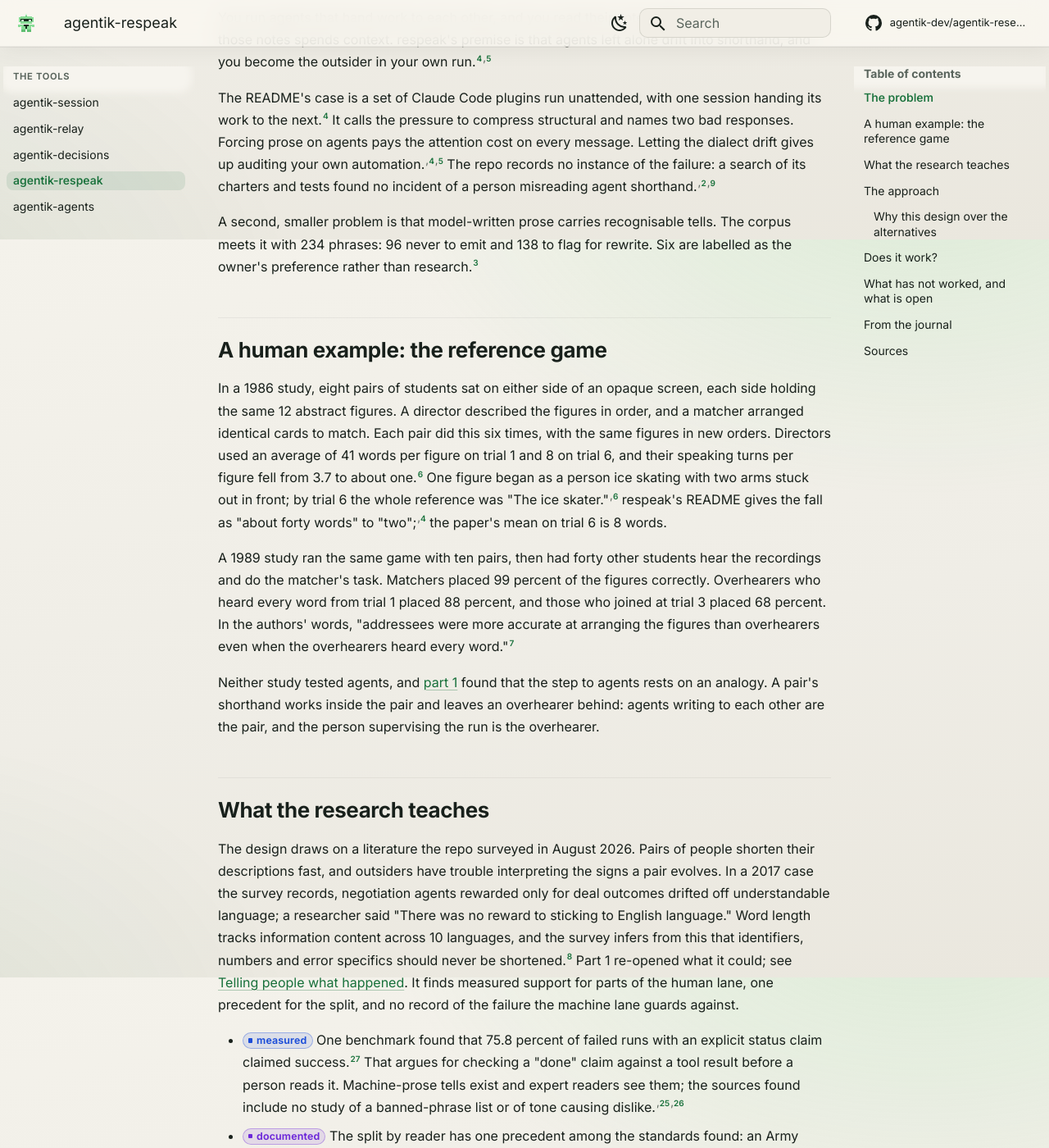
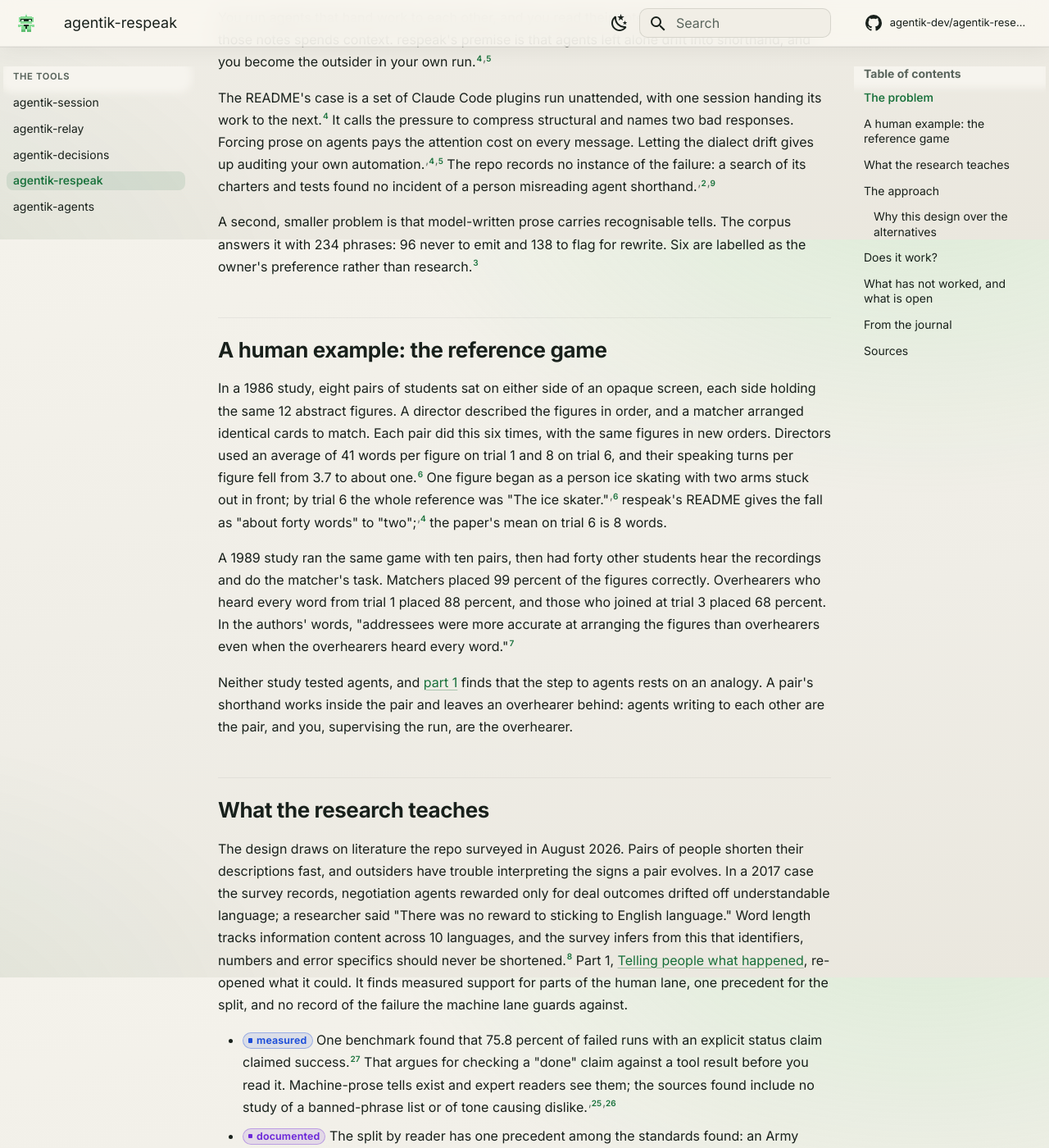
Before and after one commit to agentik-dev/agentik-research, an MkDocs documentation site: the page built from docs/tools/respeak.md, in a window 1280 px wide and 1400 px high, scrolled down 608 px. Shown: the whole window at 82% size. Built offline with MkDocs 1.6.1 and Material for MkDocs 9.7.7, drawn with Linux system fonts in a browser that asks for light colours; comment, search, counter and statistics services are not loaded; some of the changed text lies outside the part shown.

Commit message:
phase 6: the editor's pass on the respeak tool page
The evidence table names the third refusal (2026-09-22-3b: a render that
summarized the document), so it agrees with the three charters above it.

Co-Authored-By: Claude Opus 5.5 <noreply@anthropic.com>
Claude-Session: https://claude.ai/code/session_01R5RHzc5egLvnAPkepxJvb8

```diff
--- a/docs/tools/respeak.md
+++ b/docs/tools/respeak.md
@@ -1,6 +1,6 @@
 # agentik-respeak
 
-agentik-respeak is a Claude Code plugin that splits communication into two lanes. Agents may write shorthand to each other, but only for terms a lexicon ratifies. A person reads a narrative that a translator subagent writes in one of three modes; a style gate checks that narrative, and a verifier checks that an editorial pass kept the structure.[^readme] It is for the person who supervises agents that hand work to each other. Its evidence is our use on one owner's repos and sites, and it covers the human lane's tooling, not the problem or the machine lane. Repo facts on this page are the record at commit c83e9b8, the repo's head on 2026-10-14, unless marked otherwise.
+agentik-respeak is a Claude Code plugin that splits communication into two lanes. Agents may write shorthand to each other, but only for terms a lexicon ratifies. You read a narrative that a translator subagent writes in one of three modes; a style gate checks that narrative, and a verifier checks that an editorial pass kept the structure.[^readme] It is for you if you supervise agents that hand work to each other. The evidence is our use on one owner's repos and sites, and it covers the human lane's tooling, not the problem or the machine lane. Repo facts on this page are the record at commit c83e9b8, the repo's head on 2026-10-14, unless marked otherwise.
 
 ## The problem
 
@@ -8,7 +8,7 @@ You run agents that hand work to each other, and you read their notes afterwards
 
 The README's case is a set of Claude Code plugins run unattended, with one session handing its work to the next.[^readme] It calls the pressure to compress structural and names two bad responses. Forcing prose on agents pays the attention cost on every message. Letting the dialect drift gives up auditing your own automation.[^readme][^architecture] The repo records no instance of the failure: a search of its charters and tests found no incident of a person misreading agent shorthand.[^sittings][^tests]
 
-A second, smaller problem is that model-written prose carries recognisable tells. The corpus meets it with 234 phrases: 96 never to emit and 138 to flag for rewrite. Six are labelled as the owner's preference rather than research.[^corpus]
+A second, smaller problem is that model-written prose carries recognisable tells. The corpus answers it with 234 phrases: 96 never to emit and 138 to flag for rewrite. Six are labelled as the owner's preference rather than research.[^corpus]
 
 ## A human example: the reference game
 
@@ -16,13 +16,13 @@ In a 1986 study, eight pairs of students sat on either side of an opaque screen,
 
 A 1989 study ran the same game with ten pairs, then had forty other students hear the recordings and do the matcher's task. Matchers placed 99 percent of the figures correctly. Overhearers who heard every word from trial 1 placed 88 percent, and those who joined at trial 3 placed 68 percent. In the authors' words, "addressees were more accurate at arranging the figures than overhearers even when the overhearers heard every word."[^schober]
 
-Neither study tested agents, and [part 1](../field/telling-people.md) found that the step to agents rests on an analogy. A pair's shorthand works inside the pair and leaves an overhearer behind: agents writing to each other are the pair, and the person supervising the run is the overhearer.
+Neither study tested agents, and [part 1](../field/telling-people.md) finds that the step to agents rests on an analogy. A pair's shorthand works inside the pair and leaves an overhearer behind: agents writing to each other are the pair, and you, supervising the run, are the overhearer.
 
 ## What the research teaches
 
-The design draws on a literature the repo surveyed in August 2026. Pairs of people shorten their descriptions fast, and outsiders have trouble interpreting the signs a pair evolves. In a 2017 case the survey records, negotiation agents rewarded only for deal outcomes drifted off understandable language; a researcher said "There was no reward to sticking to English language." Word length tracks information content across 10 languages, and the survey infers from this that identifiers, numbers and error specifics should never be shortened.[^researchsurvey] Part 1 re-opened what it could; see [Telling people what happened](../field/telling-people.md). It finds measured support for parts of the human lane, one precedent for the split, and no record of the failure the machine lane guards against.
+The design draws on literature the repo surveyed in August 2026. Pairs of people shorten their descriptions fast, and outsiders have trouble interpreting the signs a pair evolves. In a 2017 case the survey records, negotiation agents rewarded only for deal outcomes drifted off understandable language; a researcher said "There was no reward to sticking to English language." Word length tracks information content across 10 languages, and the survey infers from this that identifiers, numbers and error specifics should never be shortened.[^researchsurvey] Part 1, [Telling people what happened](../field/telling-people.md), re-opened what it could. It finds measured support for parts of the human lane, one precedent for the split, and no record of the failure the machine lane guards against.
 
-- <span class="ev ev-measured">measured</span> One benchmark found that 75.8 percent of failed runs with an explicit status claim claimed success.[^advani] That argues for checking a "done" claim against a tool result before a person reads it. Machine-prose tells exist and expert readers see them; the sources found include no study of a banned-phrase list or of tone causing dislike.[^kobak][^russell]
+- <span class="ev ev-measured">measured</span> One benchmark found that 75.8 percent of failed runs with an explicit status claim claimed success.[^advani] That argues for checking a "done" claim against a tool result before you read it. Machine-prose tells exist and expert readers see them; the sources found include no study of a banned-phrase list or of tone causing dislike.[^kobak][^russell]
 - <span class="ev ev-documented">documented</span> The split by reader has one precedent among the standards found: an Army regulation lets memorandums use authorized brevity codes and bans military brevity codes in letters to persons outside the Department of Defense.[^army] A medication-safety list advises that its abbreviations "should NEVER be used" in any medication communication, with no split by reader; only the entries it marks as the Joint Commission's are mandatory, for accredited organizations.[^ismp] Claude Code's output style, as documented in October 2026, has one lane.[^outputstyles] Bottom line up front is a standard, not a measured effect on a manager.
 - <span class="ev ev-conjecture">conjecture</span> The lock-out risk rests on an analogy from human pairs; no source records an agent dialect locking out a person.
 - <span class="ev ev-measured">measured</span> Readability formulas track readers weakly on specialist text. Flesch-Kincaid, SMOG and Gunning-Fog correlated at r = 0.10 to 0.41 with rated difficulty on 242 clinical notes and 140 articles.[^zheng] Of four Afrikaans formulas, only one correlated significantly with cloze scores from 149 readers, and a second almost reached significance.[^jansen] Neither study tests agent prose. The repo declares a grade per mode and computes none.[^config] The gate's effect on readers is unmeasured.
@@ -39,9 +39,9 @@ respeak keeps the lanes apart and enforces only the human lane with code. The ma
 | What enforces it | Instruction only | A scanner, a hook, a CI check and a verifier |
 | Evidence it works | None recorded | Tooling evidence, under "Does it work?"; no reader study |
 
-- **Modes and profiles.** `eli5` is for a newcomer: one idea per sentence, at most one analogy. `bluf` is for a manager: the result, decision or ask first, forwardable unedited. `technical` is for a peer engineer: the conclusion, then the evidence as a file and line, then open questions. A profile (`exec`, `peer-engineer`, `author`) sets depth and lexicon access and is orthogonal to the mode.[^config][^readme][^architecture]
+- **Modes and profiles.** `eli5` is for a newcomer: one idea per sentence, at most one analogy. `bluf` is for a manager: the result, decision or ask first, forwardable unedited. `technical` is for a peer engineer: the conclusion, then the evidence as a file and line, then open questions. A profile (`exec`, `peer-engineer`, `author`) sets depth and lexicon access and is independent of the mode.[^config][^readme][^architecture]
 - **The corpus.** It holds 234 banned and flagged phrases in 22 categories (96 error, 138 warn), 60 replacement rules and 3 lexicon entries. It also holds a tone map that replaces bare scalars with observable behaviours.[^corpus]
-- **The gate.** A PostToolUse hook on Write and Edit scans the written Markdown file. It blocks with exit 2 on an error-severity hit the write introduced, and fails open on any setup problem. It is opt-in per project. A CI check gates every Markdown file git knows about, using committed configuration only.[^gate]
+- **The gate.** A PostToolUse hook on Write and Edit scans the written Markdown file. It blocks with exit 2 on an error-severity hit the write introduced, and fails open on any setup problem. Each project opts in. A CI check gates every Markdown file git knows about, using committed configuration only.[^gate]
 - **The verifier.** `respeak-verify-edit.py` holds headings, block structure counts, link targets, fenced code and front matter unchanged across an editorial pass, and inline code and numbers as the same multiset. Its invariants are structural.[^verify]
 - **The include file.** `/respeak:include write` renders a static file of at most 1,500 bytes from the configuration, with no model call. The file is for CLAUDE.md to import, so a reader without the plugin still gets the rules.[^include]
 
@@ -92,17 +92,17 @@ The firmest evidence is for the human lane's tooling. A field run over about 2,0
 | One editorial pass over a 4,000-word design document, 2026-08-31 | Error-severity banned phrases 3 to 0; em-dashes per 1,000 words 19.9 to 3.1; average sentence 32.1 to 24.5 words; headings, links, code and numbers unchanged | The README calls it sizing evidence; the source document was removed; the sentence figures predate a splitter fix[^readme][^changelog] |
 | A ten-agent pass over nine sites, about 2,000 files, 2026-09-21 | A heading hit locked a file against every later edit; one site's average sentence measured 68.9 words because the splitter read bullet lists as sentences; a scan without its config reported 36 errors against 13 real ones; a hard-wrapped line published as a heading while the verifier passed | The sites are private; the counts cannot be re-run[^changelog] |
 | The hand-edited README | 40,089 bytes; the rendered one 19,223 at c83e9b8 by this site's byte count | One file[^changelog][^readme] |
-| README renders through the translator | One took 6 minutes; one was killed at the 600-second wall; in two charters the verifier refused a render that changed code spans, and the README was left untouched | A model call varies run to run[^sittings] |
+| README renders through the translator | One took 6 minutes; one was killed at the 600-second wall; in two charters the verifier refused a render that changed code spans, and in a third one that summarized the whole document; each time the README was left untouched | A model call varies run to run[^sittings] |
 | Tests | 279 unit tests and 10 shell suites, counted at c83e9b8 | A count, not an outcome[^tests] |
 
 The weakest evidence is for the problem itself, which has no recorded incident, and for the machine lane. The lexicon holds three seed entries and no token count. Its use counter is declared, not built: no script writes it, so every entry reads 0.[^corpus] Nothing measures token savings, a readability grade or the translator's accuracy.[^tests][^readme] No reader study shows that people understand the three modes better than raw output.[^readme]
 
 ## What has not worked, and what is open
 
-- The verifier passes false content. A review reproduced an appended false paragraph and a flipped "never", and both pass.[^reviews] The fix was deferred to its own packet.[^deferral] For facts, the only guard is the translator's rule never to add, delete or correct a claim.[^agent] Until 2026-10-14 the README said the verifier proves a style edit "meaning-preserving", which is stronger than its invariants.[^reviews][^fixverifier] On 2026-10-14, commit `7931dd4` rewrote that line: the verifier "checks that a style edit kept the structure", and the README now cites review ADV6-4 for the false content that passes.[^fixverifier][^readme]
+- The verifier passes false content. A review reproduced an appended false paragraph and a flipped "never", and both pass.[^reviews] The repo deferred the fix to its own packet.[^deferral] For facts, the only guard is the translator's rule never to add, delete or correct a claim.[^agent] Until 2026-10-14 the README said the verifier proves a style edit "meaning-preserving", which is stronger than its invariants.[^reviews][^fixverifier] On 2026-10-14, commit `7931dd4` rewrote that line: the verifier "checks that a style edit kept the structure", and the README now cites review ADV6-4 for the false content that passes.[^fixverifier][^readme]
 - The 2026-09-21 field run found the faults in the table above: a locked file, a splitter that misread lists, a scan that over-reported without its config, and a hard-wrapped line that published as a heading while the verifier passed.[^changelog]
 - The translator is a model call: the renderer re-words the README on every run, so a render followed by `git status` cannot come back clean.[^sittings]
-- Shorthand governance rests on the translator's prompt. Until 2026-10-14 the configuration declared governance keys that nothing read, among them a cap of 150 terms, a 180-day expiry and 30-day audits. On 2026-10-14, commit `ea6c754` removed ten such keys from the shipped configuration.[^fixkeys] The README now lists the cap, the expiry and the audits as not built, and says `NICE_TO_HAVE.md` holds their plan.[^readme] Five keys stay. `lexicon` and `proposal_dir` are tagged fixed path: the scripts and the agent use a fixed path, and the key is not read. Human ratification, a legibility floor of 0.5 and the never-compress classes are tagged instruction-only: the translator's prompt names each and no script checks it, though the verifier holds numbers across an editorial pass.[^config][^agent] A test pins that the shipped file holds none of the removed keys and exactly the five kept.[^tests]
+- Shorthand governance rests on the translator's prompt. Until 2026-10-14 the configuration declared governance keys that nothing read, among them a cap of 150 terms, a 180-day expiry and 30-day audits. On 2026-10-14, commit `ea6c754` removed ten such keys from the shipped configuration.[^fixkeys] The README now lists the cap, the expiry and the audits as not built, and says `NICE_TO_HAVE.md` holds their plan.[^readme] Five keys stay. `lexicon` and `proposal_dir` are tagged fixed path: the scripts and the agent use a fixed path, and nothing reads either key. Human ratification, a legibility floor of 0.5 and the never-compress classes are tagged instruction-only: the translator's prompt names each and no script checks it, though the verifier holds numbers across an editorial pass.[^config][^agent] A test pins that the shipped file holds none of the removed keys and exactly the five kept.[^tests]
 - The repo has one owner, and every recorded use is on the owner's own repos and sites.[^readme][^changelog]
 
 ## From the journal
```
